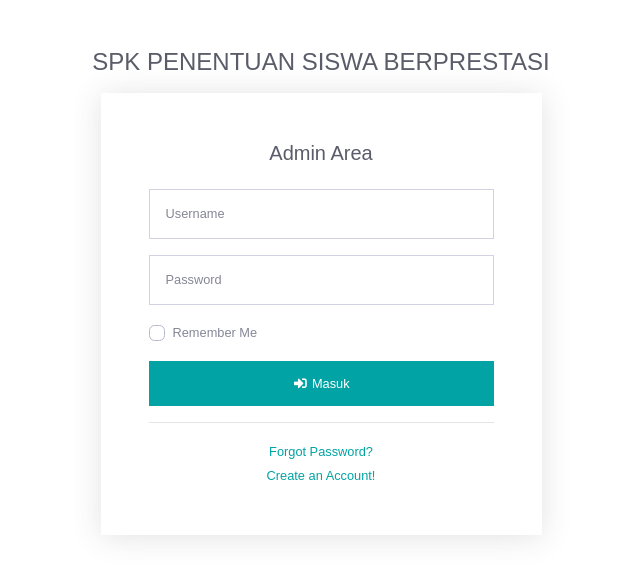
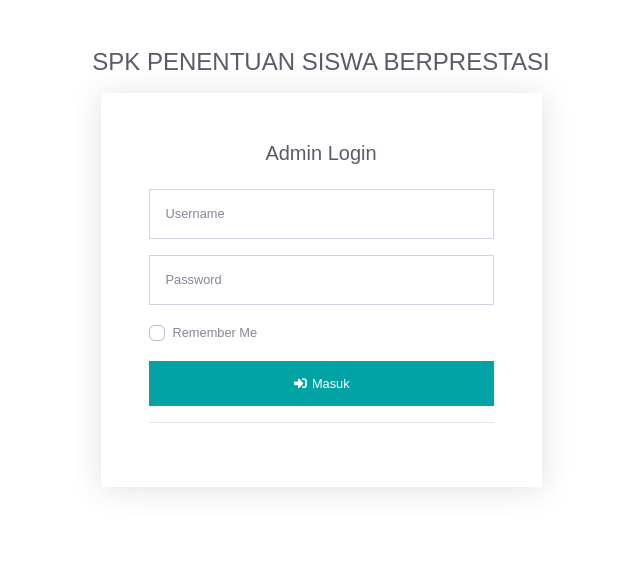
Before and after one commit to adjimuhamadzidan20/TugasAkhir_SPK_SiswaBerprestasi, a PHP site: page /login.php in a window 1280 px wide. Shown: the top 579 px of the page, without its empty margins (319-959 px from the left). Run offline with PHP 8.4, Linux system fonts and the light colour scheme.

Commit message:
update file
update file menambah fitur login

```diff
--- a/login.php
+++ b/login.php
@@ -1,10 +1,52 @@
 <?php
+    session_start();
+    require 'config/connect_db.php';
+
+    // periksa cookie remember me
+    if (isset($_COOKIE['ID']) && isset($_COOKIE['Key'])) {
+        $query = mysqli_query($koneksi_db, "SELECT username FROM admin WHERE ID_User = '$_COOKIE[ID]'");
+        $res = mysqli_fetch_assoc($query);
+
+        if ($_COOKIE['Key'] === hash('sha256', $res['username'])) {
+            $_SESSION['login'] = true;
+        }
+    }
+
+    // cegah masuk ke dashboard (index)
+    if (isset($_SESSION['login'])) {
+        header('Location: index.php');
+        exit;
+    }
+
+    // fungsi masuk (login)
     if (isset($_POST['masuk'])) {
+        $username = htmlspecialchars($_POST['username']);
+        $password = htmlspecialchars($_POST['password']);
 
-        if ($_POST['username'] == 'admin' && $_POST['password'] == 'admin') {
-            header('Location: index.php');
+        $querySql = "SELECT * FROM admin WHERE username = '$username'";
+        $res = mysqli_query($koneksi_db, $querySql);
+        $admin = mysqli_fetch_assoc($res);
+
+        // validasi user / admin
+        if (mysqli_num_rows($res) === 1) {
+            if (md5($password, TRUE)) {
+                // nama username
+                $_SESSION['user'] = $admin['username'];
+                $_SESSION['login'] = true;
+
+                // remember me
+                if ($_POST['remember']) {
+                    setcookie('ID', $admin['ID_User'], time()+60);
+                    setcookie('Key', hash('sha256', $admin['username']), time()+60);
+                }
+
+                header('Location: index.php');
+                exit;
+            }
         } else {
-            $notif = 'Username dan password anda salah!';
+            echo "<script>
+                  alert('Username atau password tidak sesuai!');
+                </script>";
         }
     }
 
@@ -55,7 +97,6 @@
             color: #039798;
         }
 
-
     </style>
 
 </head>
@@ -78,31 +119,22 @@
                             <div class="col">
                                 <div class="p-5">
                                     <div class="text-center">
-                                        <h1 class="h5 text-gray-800 mb-4">Admin Area</h1>
+                                        <h1 class="h5 text-gray-800 mb-4">Admin Login</h1>
                                         <!-- <img src="assets/img/SMKN9_Bekasi.png" alt="" class="img-profile w-25"> -->
                                     </div>
-                                    <p>
-                                        <?php
-                                            if (!isset($notif)) {
-                                                echo '';
-                                            } else {
-                                                echo $notif;
-                                            }
-                                        ?>
-                                    </p>
                                     <form class="user" method="post">
                                         <div class="form-group">
                                             <input type="text" class="form-control form-control-user rounded-0"
                                                 id="exampleInputEmail" aria-describedby="emailHelp"
-                                                placeholder="Username" name="username">
+                                                placeholder="Username" name="username" required>
                                         </div>
                                         <div class="form-group">
                                             <input type="password" class="form-control form-control-user rounded-0"
-                                                id="exampleInputPassword" placeholder="Password" name="password">
+                                                id="exampleInputPassword" placeholder="Password" name="password" required>
                                         </div>
                                         <div class="form-group">
                                             <div class="custom-control custom-checkbox small">
-                                                <input type="checkbox" class="custom-control-input" id="customCheck">
+                                                <input type="checkbox" class="custom-control-input" id="customCheck" name="remember">
                                                 <label class="custom-control-label" for="customCheck">Remember
                                                     Me</label>
                                             </div>
@@ -119,12 +151,12 @@
                                         </a> -->
                                     </form>
                                     <!-- <hr> -->
-                                    <div class="text-center">
+                                    <!-- <div class="text-center">
                                         <a class="small" href="forgot-password.html">Forgot Password?</a>
                                     </div>
                                     <div class="text-center">
                                         <a class="small" href="register.html">Create an Account!</a>
-                                    </div>
+                                    </div> -->
                                 </div>
                             </div>
                         </div>
--- a/template/navbar.php
+++ b/template/navbar.php
@@ -36,7 +36,7 @@
             data-toggle="dropdown" aria-haspopup="true" aria-expanded="false">
             <img class="img-profile rounded-circle"
                 src="assets/img/user_2.png">
-            <span class="ml-2 d-none d-lg-inline text-gray-600 small">Douglas McGeebr | Admin</span>
+            <span class="ml-2 d-none d-lg-inline text-gray-600 small"><?= $_SESSION['user']; ?> | Admin</span>
         </a>
     </li>
 
```
Also changed, not shown: index.php (+11 -1 lines), logout.php (added, +15 -0 lines).
